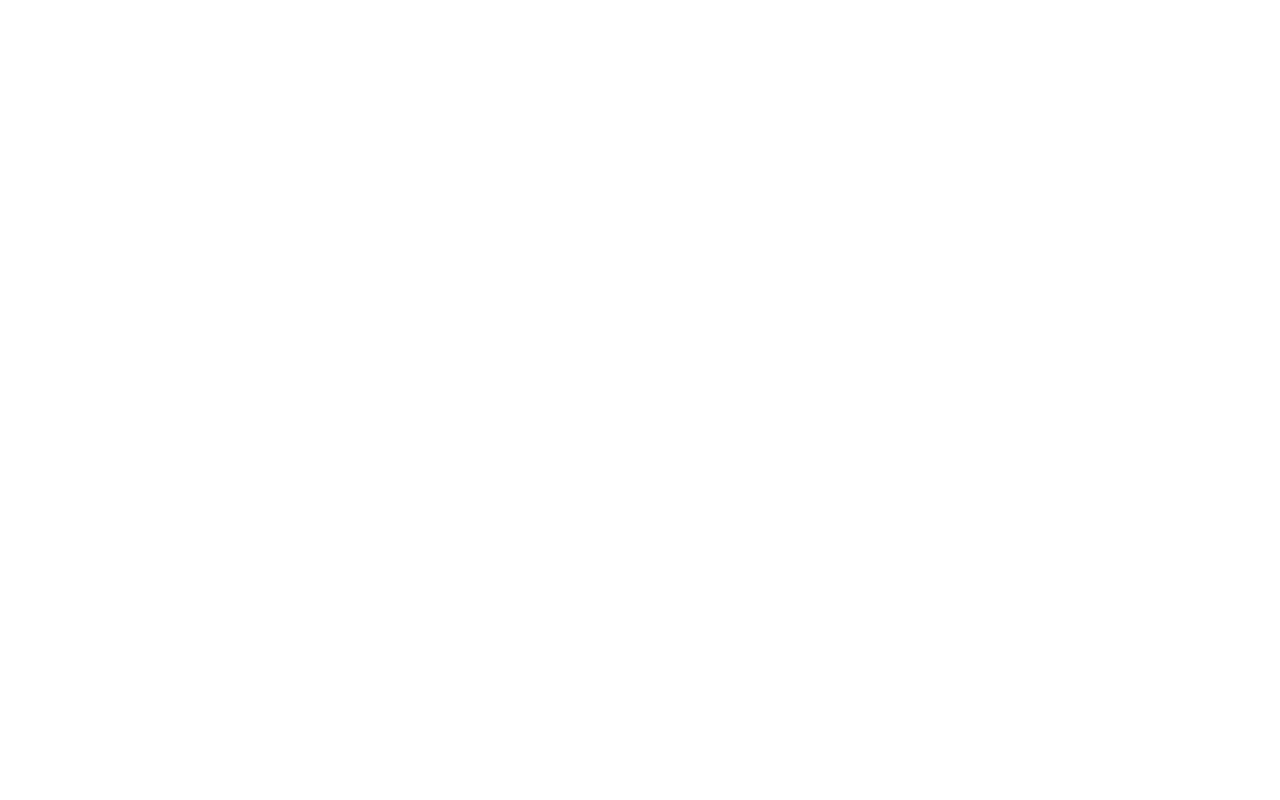
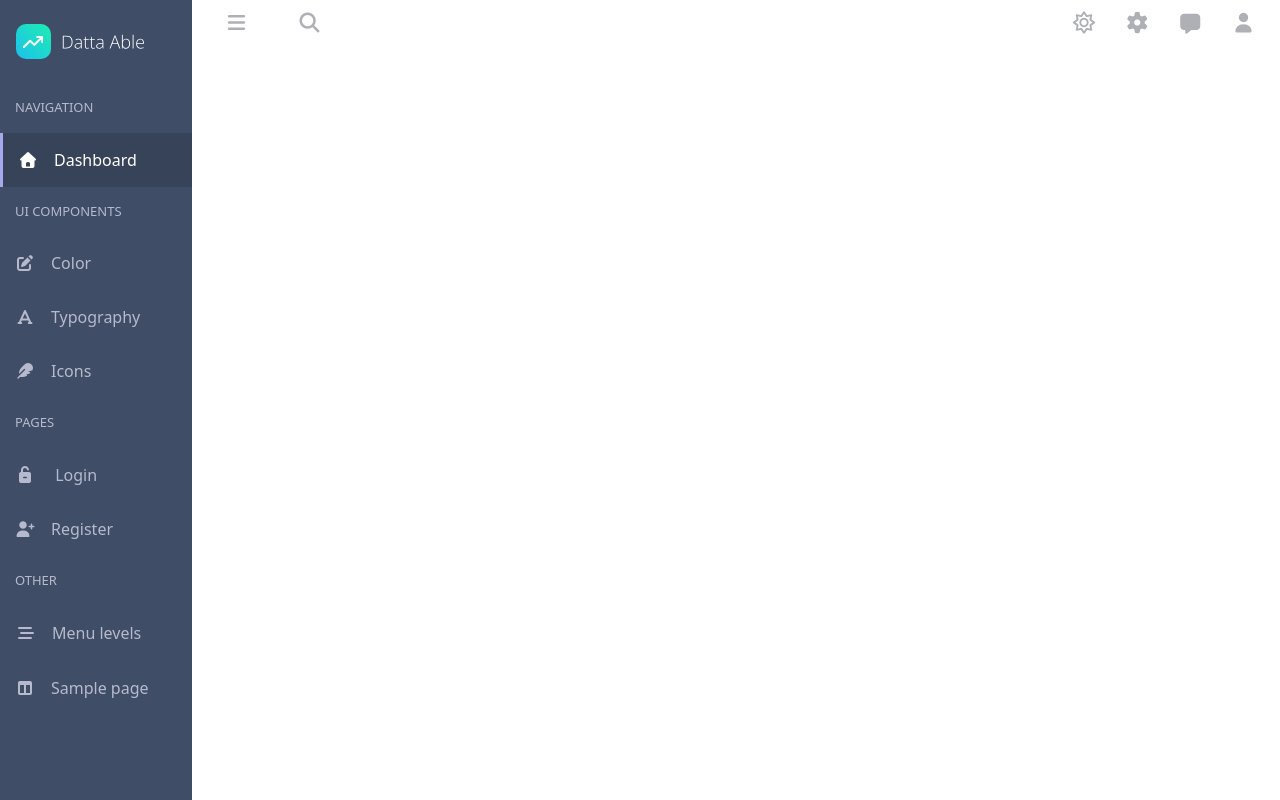
Before and after one commit to prvt070/Admin-Dashboard, a plain HTML site: page index.html in a window 1280 px wide. Drawn offline with nearby package versions, Linux system fonts and the light colour scheme.

Commit message:
new code saved

```diff
--- a/css/style.scss
+++ b/css/style.scss
@@ -0,0 +1,67 @@
+* {
+ margin: 0;
+ padding: 0;
+ box-sizing: border-box;
+}
+
+.sidebar {
+ width: 15%;
+ height: 100%;
+ background-color: rgb(63 77 103);
+ top: 0;
+ left: 0;
+ float: left;
+ position: fixed;
+
+ color: white;
+
+ ul {
+  margin-left: -32px;
+
+  .active {
+   color: white;
+   background-color: rgb(54, 67, 89);
+   border-left: 3px solid rgb(167, 167, 238);
+  }
+
+  li {
+   display: block;
+   color: rgb(183, 186, 204);
+   width: 100%;
+   padding: 15px;
+  }
+
+  .hover_class{
+   display: block;
+   color: rgb(183, 186, 204);
+   width: 100%;
+   padding: 15px;
+  }
+
+  .hover_class:hover {
+   background-color: rgb(54, 67, 89);
+    transition: 0.3s;
+  }
+ }
+}
+
+
+.dropdown {
+ .dropdown_btn {
+  background: transparent;
+  color: rgb(183, 186, 204);
+ }
+}
+
+.navbar{
+ width: 85%;
+ float: right;
+
+ ul{
+  display: inline-block;
+  li{
+   display: inline-block;
+   color: rgb(175, 176, 181);
+  }
+ }
+}
--- a/index.html
+++ b/index.html
@@ -0,0 +1,71 @@
+<!DOCTYPE html>
+<html lang="en">
+
+<head>
+ <meta charset="UTF-8">
+ <meta name="viewport" content="width=device-width, initial-scale=1.0">
+ <link rel="stylesheet" href="./css/style.css">
+ <link href="https://cdn.jsdelivr.net/npm/bootstrap@5.0.2/dist/css/bootstrap.min.css" rel="stylesheet"
+  integrity="sha384-EVSTQN3/azprG1Anm3QDgpJLIm9Nao0Yz1ztcQTwFspd3yD65VohhpuuCOmLASjC" crossorigin="anonymous">
+ <link rel="stylesheet" href="https://cdnjs.cloudflare.com/ajax/libs/font-awesome/7.0.0/css/all.min.css"
+  integrity="sha512-DxV+EoADOkOygM4IR9yXP8Sb2qwgidEmeqAEmDKIOfPRQZOWbXCzLC6vjbZyy0vPisbH2SyW27+ddLVCN+OMzQ=="
+  crossorigin="anonymous" referrerpolicy="no-referrer" />
+ <title>Document</title>
+</head>
+
+<body>
+ <header>
+  <div class="sidebar">
+   <img class="pt-4 ps-3" src="./img/logo.svg" alt="">
+   <br><br>
+   <ul>
+    <li style="font-size: 13px;">NAVIGATION</li>
+    <li class="active"><i class="fa-solid fa-house me-3 fa-1x"></i><span>Dashboard</span></li>
+    <li style="font-size: 13px;">UI COMPONENTS</li>
+    <li class="hover_class"><i class="fa-solid fa-pen-to-square me-3"></i><span>Color</span></li>
+    <li class="hover_class"><i class="fa-solid fa-font me-3"></i><span>Typography</span></li>
+    <li class="hover_class"><i class="fa-solid fa-feather me-3"></i><span>Icons</span></li>
+    <li style="font-size: 13px;">PAGES</li>
+    <li class="hover_class"><i class="fa-solid fa-unlock-keyhole me-3"></i> <span>Login</span></li>
+    <li class="hover_class"><i class="fa-solid fa-user-plus me-3"></i><span>Register</span></li>
+    <li style="font-size: 13px;">OTHER</li>
+    <div class="dropdown ">
+     <button class="btn dropdown_btn  hover_class" type="button" data-bs-toggle="dropdown" aria-expanded="false">
+      <i class="fa-solid fa-bars-staggered me-3 float-start" style="margin-top: 4px;"></i><span class="float-start">Menu
+       levels</span>
+     </button>
+     <ul class="dropdown-menu">
+      <li><button class="dropdown-item" type="button">Level 2.1</button></li>
+      <li><button class="dropdown-item" type="button">Level 2.2</button></li>
+      <li><button class="dropdown-item" type="button">Level 2.3</button></li>
+     </ul>
+    </div>
+    <li class="hover_class"><i class="fa-solid fa-table-columns me-3"></i><span>Sample page</span></li>
+   </ul>
+  </div>
+  <nav class="navbar">
+   <ul>
+    <li class="float-start me-5 fs-5"><i class="fa-solid fa-bars"></i></li>
+    <li class="float-start me-5 fs-5"><i class="fa-solid fa-magnifying-glass"></i></li>
+   </ul>
+   <ul>
+    <li class="floatt-end me-4 fs-5"><i class="fa-regular fa-sun"></i></li>
+    <li class="floatt-end me-4 fs-5"><i class="fa-solid fa-gear"></i></li>
+    <li class="floatt-end me-4 fs-5"><i class="fa-solid fa-message"></i></li>
+    <li class="floatt-end me-4 fs-5"><i class="fa-solid fa-user"></i></li>
+   </ul>
+  </nav>
+ </header>
+ <section>
+  <h5>Default</h5>
+ </section>
+
+
+
+
+
+ <script src="https://cdn.jsdelivr.net/npm/bootstrap@5.0.2/dist/js/bootstrap.bundle.min.js"
+  integrity="sha384-MrcW6ZMFYlzcLA8Nl+NtUVF0sA7MsXsP1UyJoMp4YLEuNSfAP+JcXn/tWtIaxVXM" crossorigin="anonymous"></script>
+</body>
+
+</html>
```
Also changed, not shown: css/style.css, img/logo.svg (added), 1 other file.
